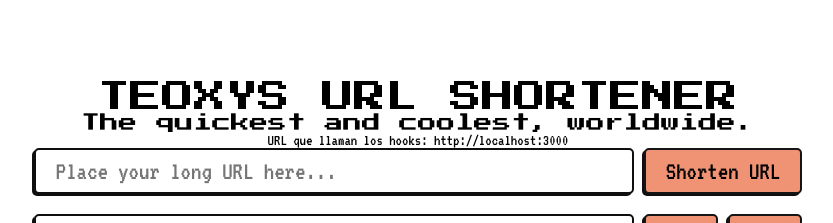
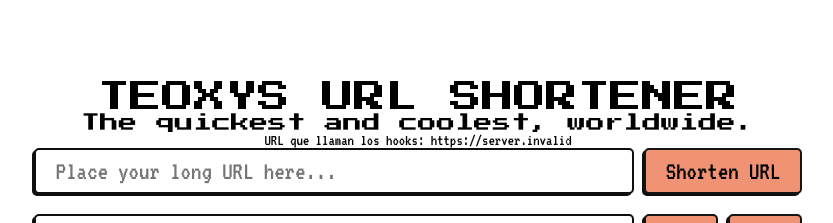
Before and after one commit to thiagoSalaberry/url-shortener, a Next.js app: page / in a window 1280 px wide. Shown: the part 230-453 px from the top of the page, without its empty margins (222-1055 px from the left). Built offline with nearby package versions, Linux system fonts and the light colour scheme; no server answers.

Commit message:
C:/Program Files/Git/

```diff
--- a/app/page.tsx
+++ b/app/page.tsx
@@ -14,7 +14,7 @@ import { Loading, UrlResult } from "@/components";
 import { Input, Button, ArrowIcon, CopyIcon, ExternalIcon } from "@/ui";
 const BASE_URL = process.env.NEXT_PUBLIC_BASE_URL;
 const URL_TO_CALL =
-  process.env.NODE_ENV == "production"
+  process.env.NODE_ENV !== "production"
     ? BASE_URL
     : "http://localhost:3000"
 
```
